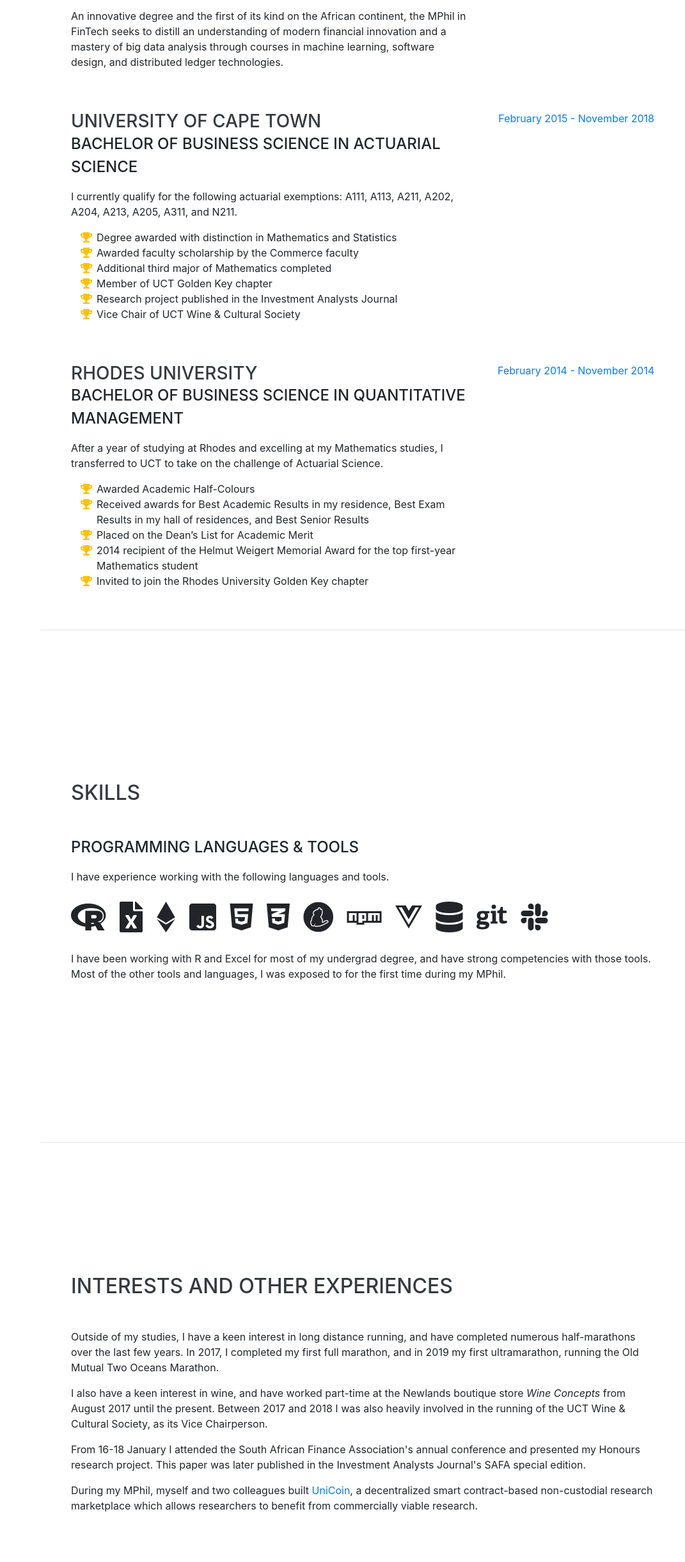
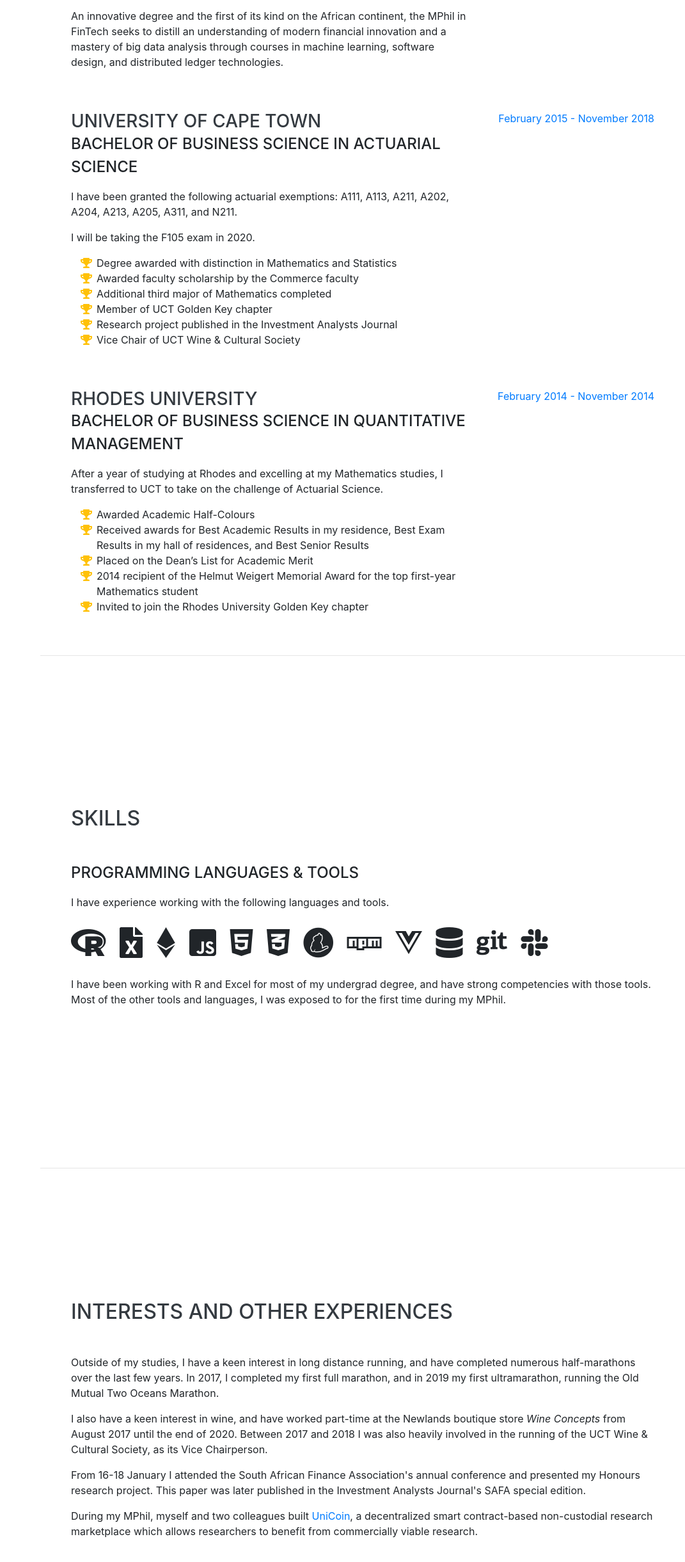
Before and after one commit to lukemeiklejohn/lukemeiklejohn.github.io, a website with bundled scripts: page index.html in a window 1280 px wide. Shown: the part 1845-4286 px from the top of the page at 64% size, without its empty margins (209-1280 px from the left). Built offline with nearby package versions, Linux system fonts and the light colour scheme; a web font is replaced by a local one.

Commit message:
cv updates

```diff
--- a/index.html
+++ b/index.html
@@ -156,7 +156,8 @@
           <div class="resume-content">
             <h3 class="mb-0">University of Cape Town</h3>
             <div class="subheading mb-3">Bachelor of Business Science in Actuarial Science</div>
-            <p>I currently qualify for the following actuarial exemptions: A111, A113, A211, A202, A204, A213, A205, A311, and N211.</p>
+            <p>I have been granted the following actuarial exemptions: A111, A113, A211, A202, A204, A213, A205, A311, and N211.</p>
+            <p>I will be taking the F105 exam in 2020.</p>
             <ul class="fa-ul mb-3">
               <li>
                 <i class="fa-li fa fa-trophy text-warning"></i>
@@ -272,7 +273,7 @@
       <div class="w-100">
         <h2 class="mb-5">Interests and Other Experiences</h2>
         <p>Outside of my studies, I have a keen interest in long distance running, and have completed numerous half-marathons over the last few years. In 2017, I completed my first full marathon, and in 2019 my first ultramarathon, running the Old Mutual Two Oceans Marathon.</p>
-        <p>I also have a keen interest in wine, and have worked part-time at the Newlands boutique store <i>Wine Concepts</i> from August 2017 until the present. Between 2017 and 2018 I was also heavily involved in the running of the UCT Wine & Cultural Society, as its Vice Chairperson.</p>
+        <p>I also have a keen interest in wine, and have worked part-time at the Newlands boutique store <i>Wine Concepts</i> from August 2017 until the end of 2020. Between 2017 and 2018 I was also heavily involved in the running of the UCT Wine & Cultural Society, as its Vice Chairperson.</p>
         <p>From 16-18 January I attended the South African Finance Association's annual conference and presented my Honours research project. This paper was later published in the Investment Analysts Journal's SAFA special edition.</p>
         <p>During my MPhil, myself and two colleagues built <a href="http://unicoin.win" target="_blank">UniCoin</a>, a decentralized smart contract-based non-custodial research marketplace which allows researchers to benefit from commercially viable research.</p>
       </div>
@@ -283,7 +284,7 @@
     <section class="resume-section p-3 p-lg-5 d-flex align-items-center" id="thesis">
       <div class="w-100">
         <h2 class="mb-5">Masters Thesis links</h2>
-        <p>Below are the links to the network visualizations that form a part of my MPhil in Financial Technology minor dissertation:</p>
+        <p>Below are the links to the network visualizations that form a part of my MPhil in Financial Technology minor dissertation (placed here only for purposes of the digital longevity of the paper):</p>
         <p><a href="https://lukemeiklejohn.github.io/network1/"><b>Network 1:</b></a> <i>The economic consequences of legal origins</i> by La Porta, Lopez-de-Silanes, and Shleifer.</p>
         <p><a href="https://lukemeiklejohn.github.io/network2/"><b>Network 2:</b></a> <i>Informality and development</i> by La Porta and Shleifer.</p>
         <p><a href="https://lukemeiklejohn.github.io/network3/"><b>Network 3:</b></a> <i>Extrapolation and bubbles</i> by Barberis, Greenwood, Jin, and Shleifer.</p>
```
